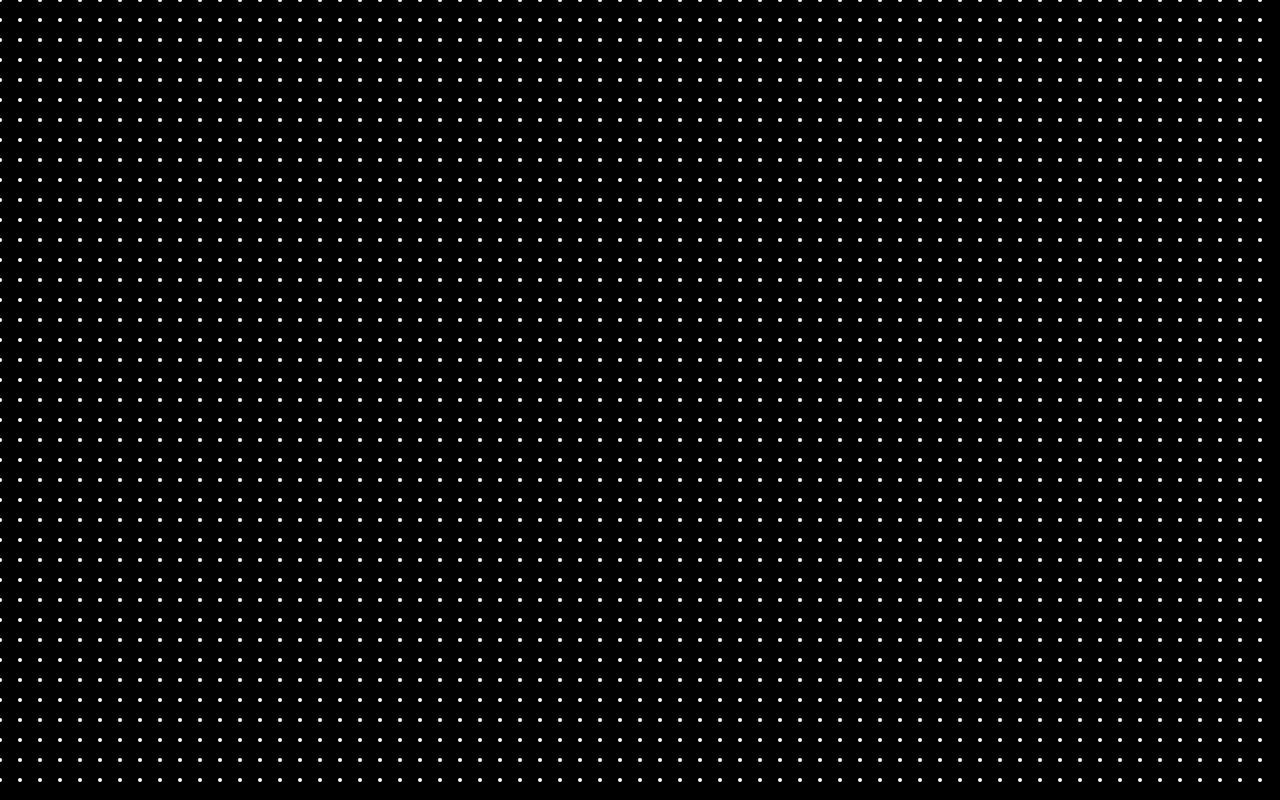
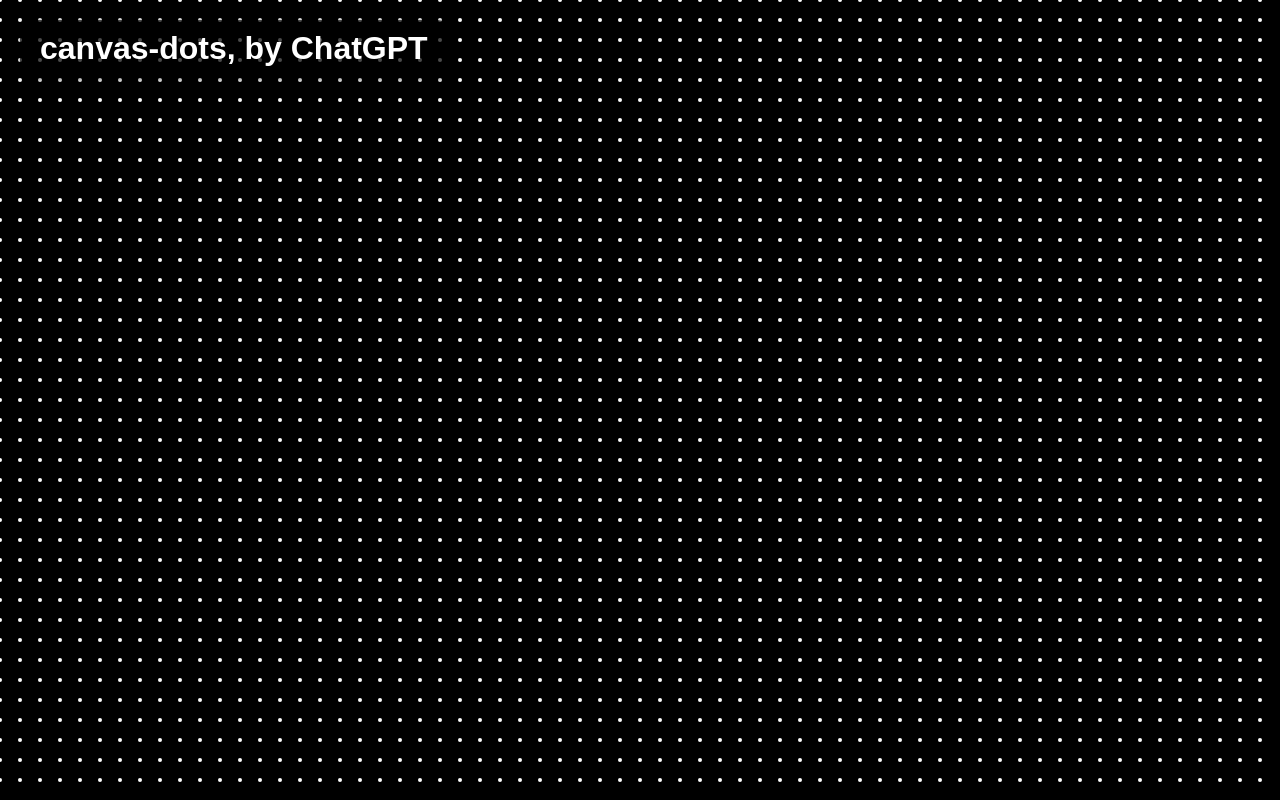
Before and after one commit to hhofner/canvas-dots, a plain HTML site: page index.html in a window 1280 px wide. Drawn offline with Linux system fonts and the light colour scheme.

Commit message:
h1 styles

```diff
--- a/index.html
+++ b/index.html
@@ -11,6 +11,7 @@
 			padding: 0;
 			width: 100%;
 			height: 100%;
+			font-family: sans-serif;
 		}
 
 		canvas {
@@ -18,13 +19,36 @@
 			background-color: black;
 			width: 100%;
 			height: 100%;
+			position: absolute;
+		}
+
+		h1 {
+			color: white;
+			font-size: 2em;
+			/* Adjust size as needed */
+			margin: 20px;
+			position: absolute;
+			top: 0;
+			left: 0;
+			z-index: 10;
+			/* Ensures the text is above the canvas */
+			background-color: rgba(0, 0, 0, 0.7);
+			/* Black background with opacity */
+			padding: 10px 20px;
+			/* Add some padding */
+			border-radius: 10px;
+			/* Rounded borders */
+			box-shadow: 2px 2px 10px rgba(0, 0, 0, 0.5);
+			/* Subtle shadow effect */
 		}
 	</style>
 </head>
 
 <body>
+	<h1>canvas-dots, by ChatGPT</h1>
 	<canvas id="myCanvas"></canvas>
-	<script>document.addEventListener('DOMContentLoaded', function () {
+	<script>
+		document.addEventListener('DOMContentLoaded', function () {
 			const canvas = document.getElementById('myCanvas');
 			const ctx = canvas.getContext('2d');
 			const spacing = 20; // Spacing between dots
@@ -99,6 +123,7 @@
 
 			draw();
 		});
+
 	</script>
 </body>
 
```
